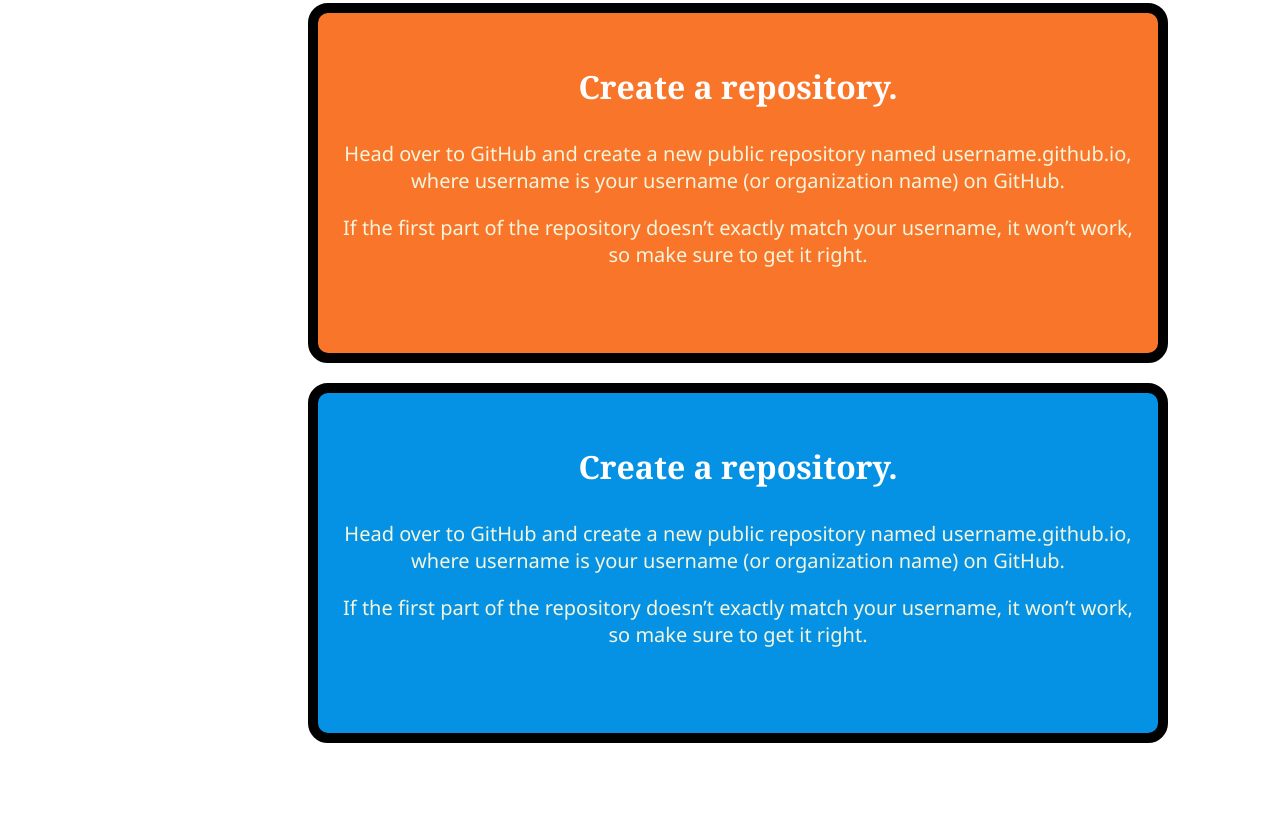
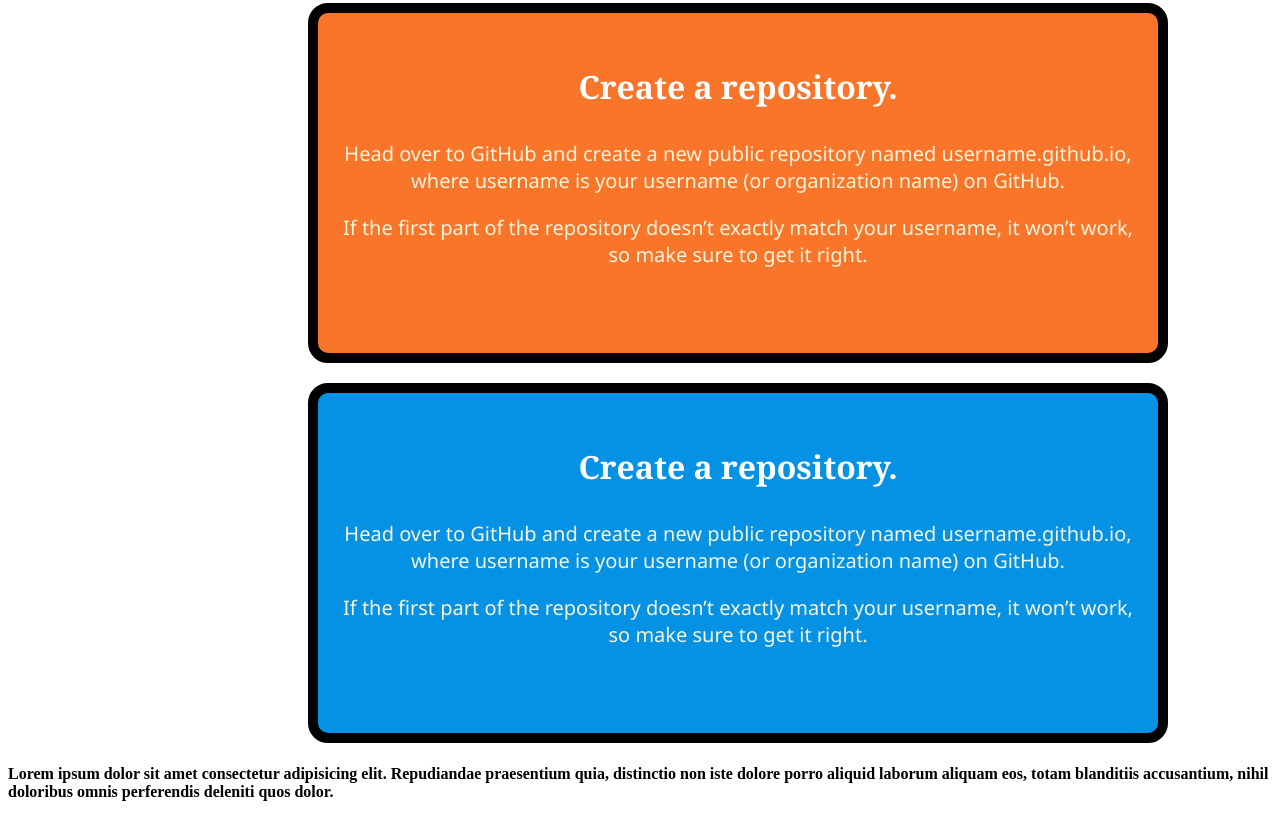
Before and after one commit to kalam409/m1-m3--git-, a plain HTML site: page index.html in a window 1280 px wide. Shown: the part 715-1537 px from the top of the page. Before the commit the page ends 1478 px from the top, so only its background shows below. Drawn offline with Linux system fonts and the light colour scheme.

Commit message:
conflict create

```diff
--- a/index.html
+++ b/index.html
@@ -27,5 +27,6 @@
         <p id="over">Head over to GitHub and create a new public repository named username.github.io, where username is your username (or organization name) on GitHub.</p>
         <p id="the-first">If the first part of the repository doesn’t exactly match your username, it won’t work, so make sure to get it right.</p>
     </div>
+    <h4>Lorem ipsum dolor sit amet consectetur adipisicing elit. Repudiandae praesentium quia, distinctio non iste dolore porro aliquid laborum aliquam eos, totam blanditiis accusantium, nihil doloribus omnis perferendis deleniti quos dolor.</h4>
 </body>
 </html>
```
